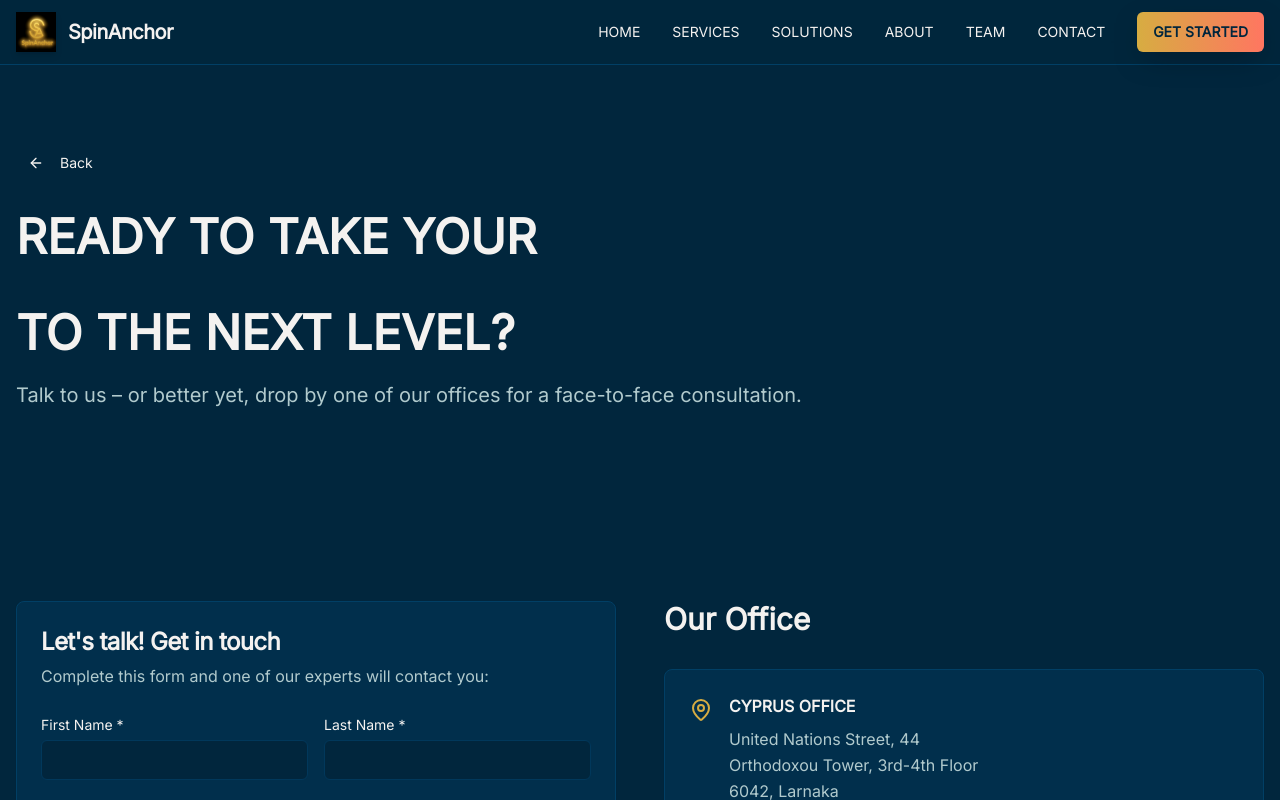
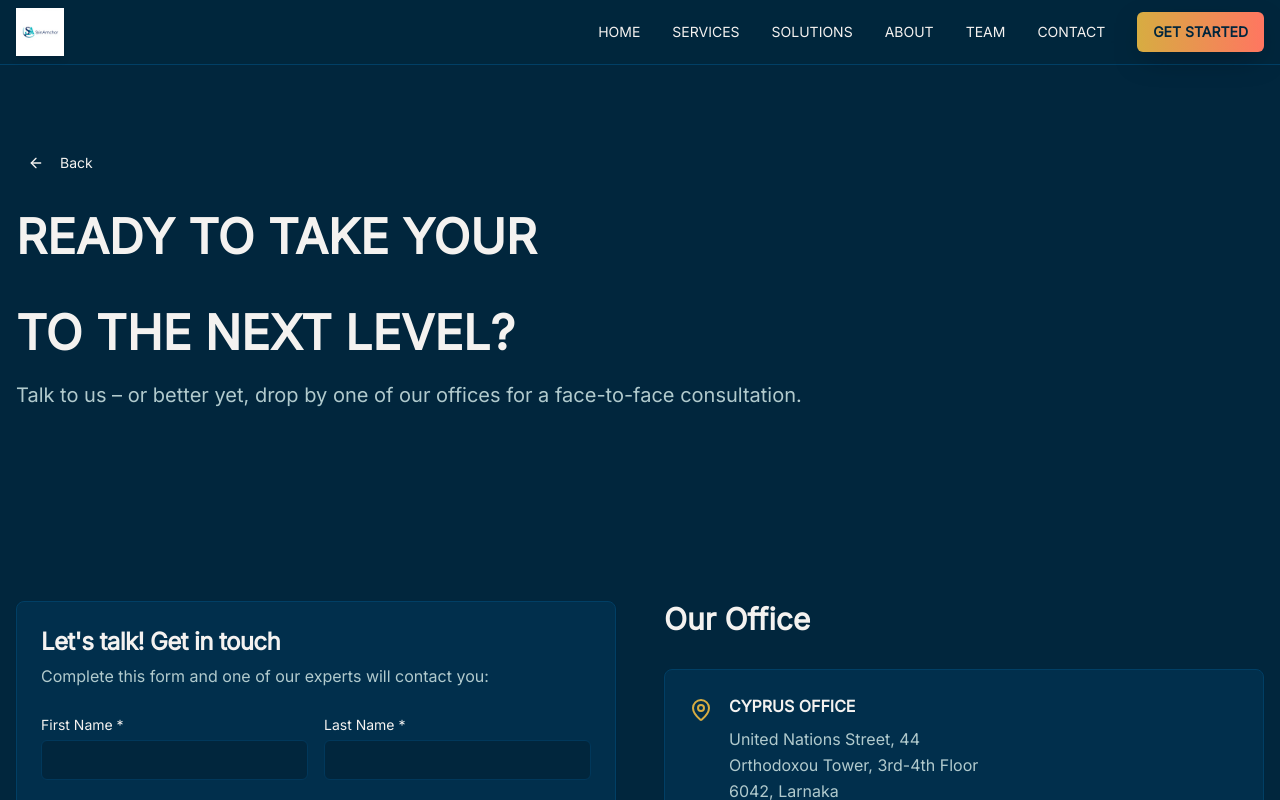
Before and after one commit to nlarcou/spinanchor, a React (Vite) app: page /contact in a window 1280 px wide. Shown: the top 800 px of the page. Built offline with nearby package versions, Linux system fonts and the light colour scheme.

Commit message:
Update logo in header
Update the logo to be horizontal with text next to the monogram, enhance its appearance, and ensure a transparent background.

```diff
--- a/src/components/ui/navigation.tsx
+++ b/src/components/ui/navigation.tsx
@@ -1,6 +1,7 @@
 import { useState } from "react";
 import { Button } from "@/components/ui/button";
 import { Menu, X } from "lucide-react";
+import spinAnchorLogo from "@/assets/spinanchor-logo-horizontal.png";
 
 const Navigation = () => {
   const [isMenuOpen, setIsMenuOpen] = useState(false);
@@ -19,15 +20,12 @@ const Navigation = () => {
       <div className="container mx-auto px-4">
         <div className="flex items-center justify-between h-16">
           {/* Logo */}
-          <div className="flex items-center space-x-3">
+          <div className="flex items-center">
             <img
-              src="/lovable-uploads/logo-transparent.png"
-              alt="SpinAnchor Monogram"
-              className="h-10 w-auto drop-shadow-md"
+              src={spinAnchorLogo}
+              alt="SpinAnchor"
+              className="h-12 w-auto drop-shadow-md hover:drop-shadow-lg transition-all duration-300"
             />
-            <span className="text-xl font-bold text-foreground tracking-tight">
-              SpinAnchor
-            </span>
           </div>
 
           {/* Desktop Navigation */}
```
Also changed, not shown: src/assets/spinanchor-logo-horizontal.png (added).
